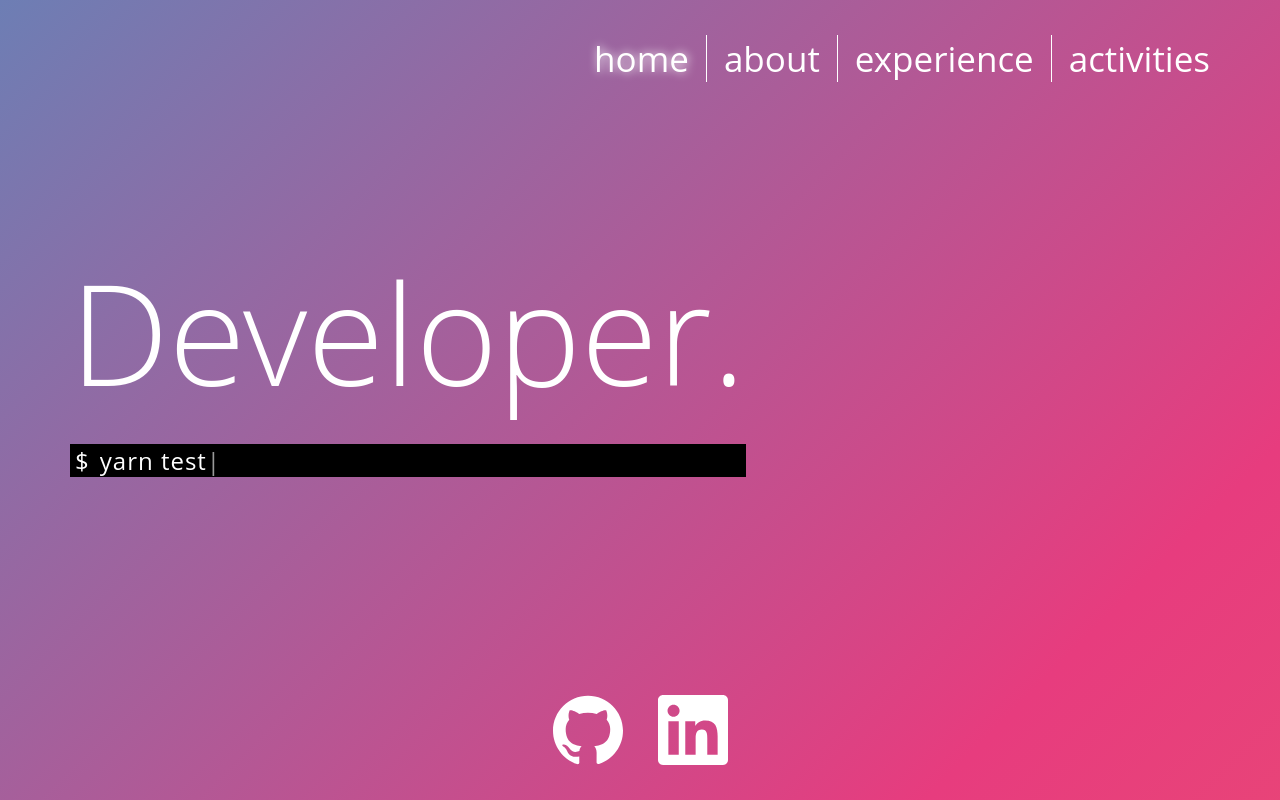
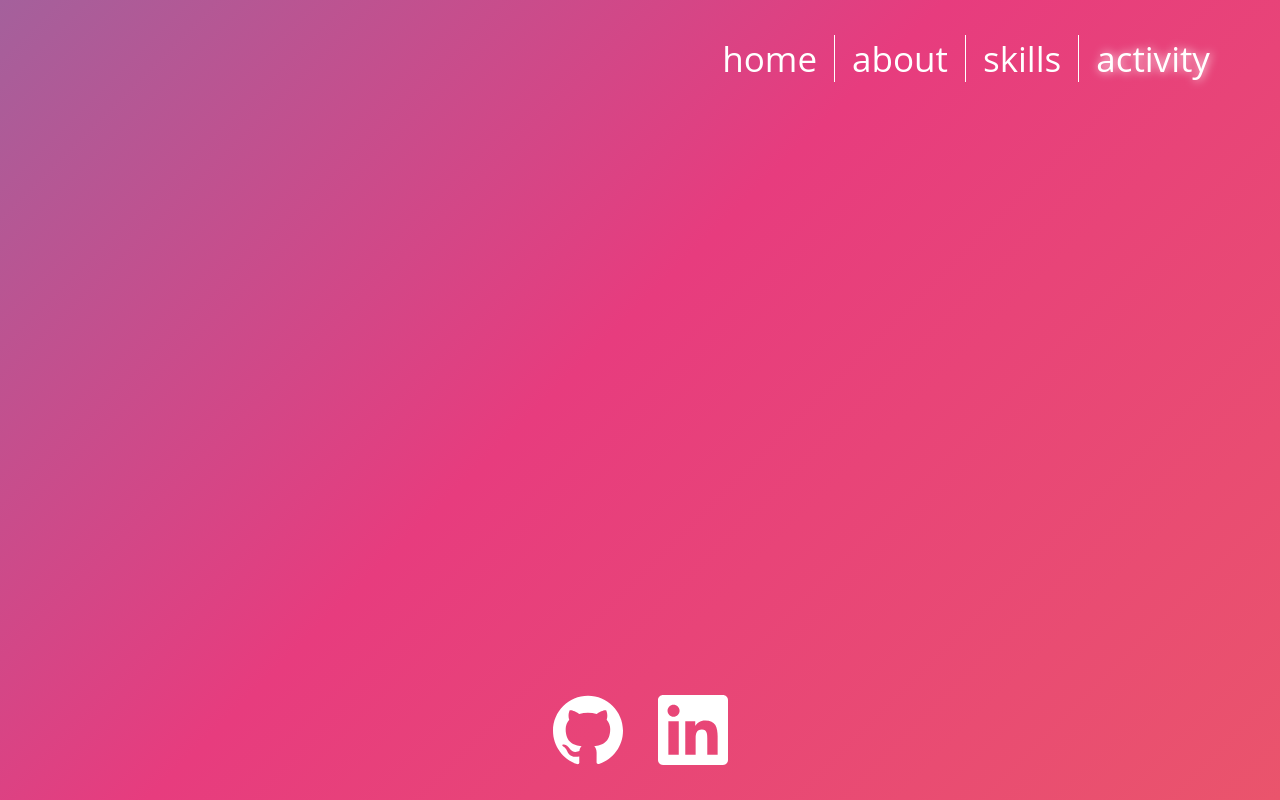
Before and after one commit to jhenriquez/jhenriquez.github.io, a React (Create React App) app: page /activity in a window 1280 px wide. Before the commit this address led to /. Built offline with nearby package versions, Linux system fonts and the light colour scheme.

Commit message:
Update transition timeout for views to 2s. Update menu items name.

```diff
--- a/src/components/Menu/index.tsx
+++ b/src/components/Menu/index.tsx
@@ -19,14 +19,14 @@ const getClasses = (item: string, activeItem: string) => {
 
 const Menu: React.FC<MenuPropTypes> = ({icon, ...props}: MenuPropTypes) => {
   const activeItem = props.match.params.activeItem || 'home';
+  const routes = ['home', 'about', 'skills', 'activity'];
 
   return (
     <nav>
       <div className="text-nav">
-        <Link to="/home" className={getClasses('home', activeItem)}>home</Link>
-        <Link to="/about" className={getClasses('about', activeItem)}>about</Link>
-        <Link to="/experience" className={getClasses('experience', activeItem)}>experience</Link>
-        <Link to="/activities" className={getClasses('activities', activeItem)}>activities</Link>
+        {
+          routes.map((route) => <Link to={`/${route}`} className={getClasses(route, activeItem)}>{route}</Link>)
+        }
       </div>
       {icon}
     </nav>
--- a/src/components/Root/index.tsx
+++ b/src/components/Root/index.tsx
@@ -14,15 +14,15 @@ const Root: React.FC = () => {
         <TransitionGroup enter={true} exit={false} appear={true}>
           <CSSTransition
             key={location.key}
-            timeout={500}
+            timeout={2000}
             classNames="view"
             >
             <Switch location={location}>
               <Route exact path="/" component={Home} />
               <Route exact path="/home" component={Home} />
               <Route exact path="/about" component={About} />
-              <Route exact path="/experience" render={() => null} />
-              <Route exact path="/activities" render={() => null} />
+              <Route exact path="/skills" render={() => null} />
+              <Route exact path="/activity" render={() => null} />
               <Redirect to="/" />
             </Switch>
           </CSSTransition>
--- a/src/index.css
+++ b/src/index.css
@@ -62,5 +62,5 @@ body, #body {
 
 .view-enter-active, .view-appear-active {
   opacity: 1;
-  transition: opacity 500ms;
+  transition: opacity 2s;
 }
```
